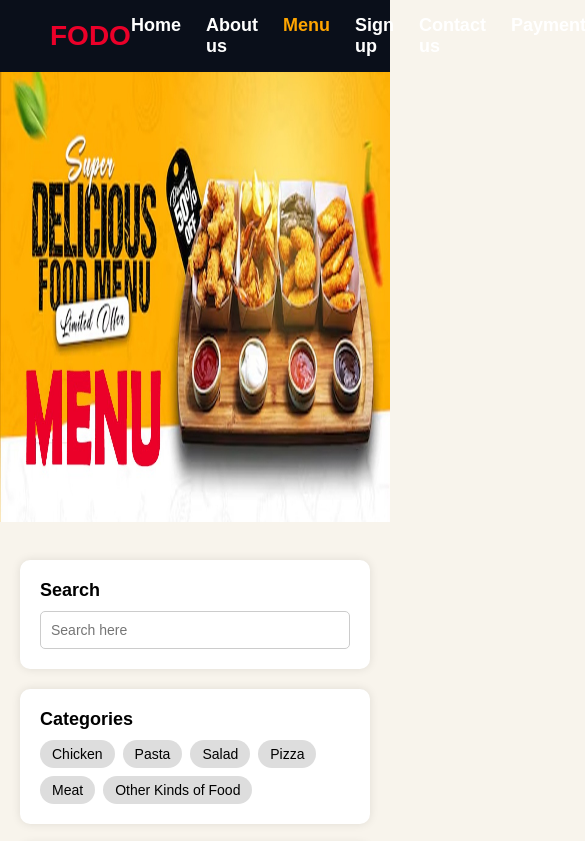
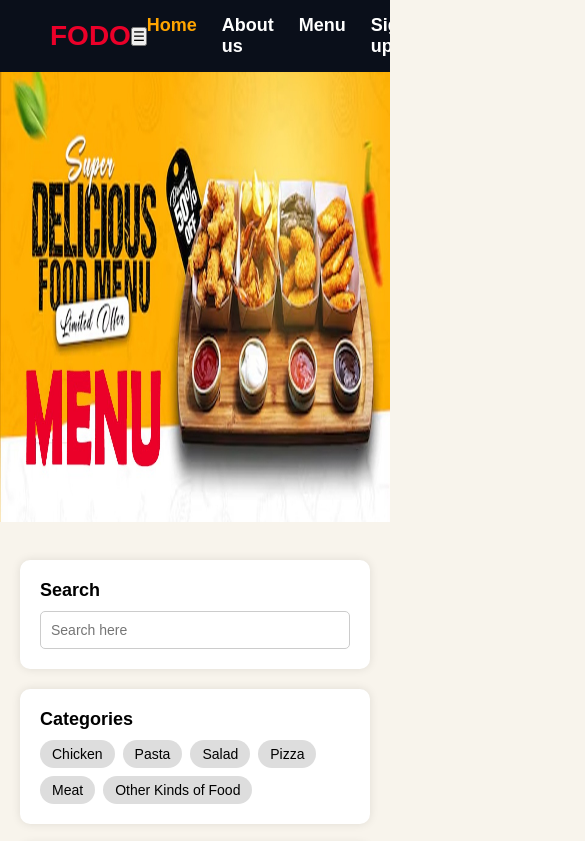
Before and after one commit to hany5400/Restaurant-web-git, a plain HTML site: page menu.html in a window 390 px wide. Shown: the top 841 px of the page, 585 px wide, since content can reach past the window. Drawn offline with Linux system fonts and the light colour scheme.

Commit message:
rest final

```diff
--- a/about.css
+++ b/about.css
@@ -7,6 +7,13 @@
 
 body {
   color: white;
+}
+
+html,
+body {
+  margin: 0;
+  padding: 0;
+  overflow-x: hidden;
 }
 
 .navbar {
@@ -407,32 +414,40 @@ h2 {
 /* للتابلت */
 @media (max-width: 1024px) {
   .footer-main {
-    flex-direction: column;   /* كل الأقسام عمودي */
+    flex-direction: column;
+    /* كل الأقسام عمودي */
     text-align: center;
     padding: 40px 20px;
-    align-items: center;      /* المركزية لكل المحتوى */
-    gap: 30px;                /* مسافة بين الأقسام */
+    align-items: center;
+    /* المركزية لكل المحتوى */
+    gap: 30px;
+    /* مسافة بين الأقسام */
   }
 
   .footer-info,
   .footer-links,
   .footer-contact {
     width: 100%;
-    margin-bottom: 0;          /* مسافة موجودة في gap */
+    margin-bottom: 0;
+    /* مسافة موجودة في gap */
   }
 
   .footer-top-info {
-    flex-direction: column;    /* أيقونات عمودية */
+    flex-direction: column;
+    /* أيقونات عمودية */
     align-items: center;
     padding: 20px 30px;
-    gap: 25px;                 /* المسافة بين كل div أيقونات */
+    gap: 25px;
+    /* المسافة بين كل div أيقونات */
   }
 
   .footer-top-info div {
     display: flex;
-    flex-direction: column;    /* أيقونات داخل كل div عمودي */
+    flex-direction: column;
+    /* أيقونات داخل كل div عمودي */
     align-items: center;
-    gap: 20px;                 /* المسافة بين الأيقونات */
+    gap: 20px;
+    /* المسافة بين الأيقونات */
   }
 }
 
@@ -469,7 +484,8 @@ h2 {
     display: flex;
     flex-direction: column;
     align-items: center;
-    gap: 20px; /* المسافة بين الأيقونات */
+    gap: 20px;
+    /* المسافة بين الأيقونات */
   }
 
   .footer-bottom {
--- a/contact us.css
+++ b/contact us.css
@@ -9,6 +9,12 @@ body {
     background-color: #f8f4ec;
 }
 
+html,
+body {
+    margin: 0;
+    padding: 0;
+    overflow-x: hidden;
+}
 
 .navbar {
     background-color: #0a0f1a;
@@ -324,9 +330,88 @@ footer {
     margin-bottom: 5px;
 }
 
+@media (max-width: 768px) {
+  #menu-toggle {
+    display: block;
+  }
+
+  #nav-menu {
+    display: none;
+    flex-direction: column;
+    background-color: #0a0f1a;
+    width: 100%;
+    text-align: center;
+  }
+
+  #nav-menu.show {
+    display: flex;
+  }
+
+  header {
+    flex-direction: column;
+    align-items: flex-start;
+  }
+}
 
 
+@media (max-width: 768px) {
+    .navbar {
+      flex-direction: column;
+      padding: 15px;
+    }
 
+    .nav {
+      display: none;
+      /* نخليها تختفي */
+      flex-direction: column;
+      background: #0a0f1a;
+      width: 100%;
+      text-align: center;
+    }
+
+    .nav.active {
+      display: flex;
+    }
+
+    .cart-icon {
+      position: absolute;
+      right: 20px;
+      top: 20px;
+    }
+}
+
+
+#menu-toggle {
+    display: none;
+    font-size: 28px;
+    background: none;
+    border: none;
+    color: white;
+    cursor: pointer;
+  }
+
+@media (max-width: 768px) {
+    #menu-toggle {
+      display: block;
+    }
+
+    #nav-menu {
+      display: none;
+      flex-direction: column;
+      background-color: #0a0f1a;
+      width: 100%;
+      text-align: center;
+    }
+
+    #nav-menu.show {
+      display: flex;
+    }
+
+    header {
+      flex-direction: column;
+      align-items: flex-start;
+    }
+  }
 
 
 /* ===== Footer Responsive Vertical ===== */
@@ -334,32 +419,40 @@ footer {
 /* للتابلت */
 @media (max-width: 1024px) {
     .footer-main {
-      flex-direction: column;   /* كل الأقسام عمودي */
+        flex-direction: column;
+        /* كل الأقسام عمودي */
         text-align: center;
         padding: 40px 20px;
-      align-items: center;      /* المركزية لكل المحتوى */
-      gap: 30px;                /* مسافة بين الأقسام */
+        align-items: center;
+        /* المركزية لكل المحتوى */
+        gap: 30px;
+        /* مسافة بين الأقسام */
     }
 
     .footer-info,
     .footer-links,
     .footer-contact {
         width: 100%;
-      margin-bottom: 0;          /* مسافة موجودة في gap */
+        margin-bottom: 0;
+        /* مسافة موجودة في gap */
     }
 
     .footer-top-info {
-      flex-direction: column;    /* أيقونات عمودية */
+        flex-direction: column;
+        /* أيقونات عمودية */
         align-items: center;
         padding: 20px 30px;
-      gap: 25px;                 /* المسافة بين كل div أيقونات */
+        gap: 25px;
+        /* المسافة بين كل div أيقونات */
     }
 
     .footer-top-info div {
         display: flex;
-      flex-direction: column;    /* أيقونات داخل كل div عمودي */
+        flex-direction: column;
+        /* أيقونات داخل كل div عمودي */
         align-items: center;
-      gap: 20px;                 /* المسافة بين الأيقونات */
+        gap: 20px;
+        /* المسافة بين الأيقونات */
     }
 }
 
@@ -396,7 +489,8 @@ footer {
         display: flex;
         flex-direction: column;
         align-items: center;
-      gap: 20px; /* المسافة بين الأيقونات */
+        gap: 20px;
+        /* المسافة بين الأيقونات */
     }
 
     .footer-bottom {
--- a/menu.css
+++ b/menu.css
@@ -9,6 +9,12 @@ body {
   background-color: #f8f4ec;
 }
 
+html,
+body {
+  margin: 0;
+  padding: 0;
+  overflow-x: hidden;
+}
 
 .navbar {
   background-color: #0a0f1a;
@@ -385,40 +391,45 @@ footer {
 }
 
 
-
-
-
 /* ===== Footer Responsive Vertical ===== */
 
 /* للتابلت */
 @media (max-width: 1024px) {
   .footer-main {
-    flex-direction: column;   /* كل الأقسام عمودي */
+    flex-direction: column;
+    /* كل الأقسام عمودي */
     text-align: center;
     padding: 40px 20px;
-    align-items: center;      /* المركزية لكل المحتوى */
-    gap: 30px;                /* مسافة بين الأقسام */
+    align-items: center;
+    /* المركزية لكل المحتوى */
+    gap: 30px;
+    /* مسافة بين الأقسام */
   }
 
   .footer-info,
   .footer-links,
   .footer-contact {
     width: 100%;
-    margin-bottom: 0;          /* مسافة موجودة في gap */
+    margin-bottom: 0;
+    /* مسافة موجودة في gap */
   }
 
   .footer-top-info {
-    flex-direction: column;    /* أيقونات عمودية */
+    flex-direction: column;
+    /* أيقونات عمودية */
     align-items: center;
     padding: 20px 30px;
-    gap: 25px;                 /* المسافة بين كل div أيقونات */
+    gap: 25px;
+    /* المسافة بين كل div أيقونات */
   }
 
   .footer-top-info div {
     display: flex;
-    flex-direction: column;    /* أيقونات داخل كل div عمودي */
+    flex-direction: column;
+    /* أيقونات داخل كل div عمودي */
     align-items: center;
-    gap: 20px;                 /* المسافة بين الأيقونات */
+    gap: 20px;
+    /* المسافة بين الأيقونات */
   }
 }
 
@@ -455,7 +466,8 @@ footer {
     display: flex;
     flex-direction: column;
     align-items: center;
-    gap: 20px; /* المسافة بين الأيقونات */
+    gap: 20px;
+    /* المسافة بين الأيقونات */
   }
 
   .footer-bottom {
--- a/menu.html
+++ b/menu.html
@@ -12,10 +12,13 @@
   <header>
     <nav class="navbar">
       <div class="logo">FODO</div>
-      <div class="nav">
-        <a href="homepage.html">Home</a>
+      <button class="menu-toggle" id="menu-toggle" aria-label="Toggle menu" aria-expanded="false">
+        ☰
+      </button>
+      <div class="nav" id="nav-menu">
+        <a href="homepage.html" class="active">Home</a>
         <a href="about.html">About us</a>
-        <a href="menu.html" class="active">Menu</a>
+        <a href="menu.html">Menu</a>
         <a href="signup.html">Sign up</a>
         <a href="contact us.html">Contact us</a>
         <a href="payment.html">Payment</a>
--- a/payment.css
+++ b/payment.css
@@ -7,6 +7,13 @@
 
 body {
   background-color: #f8f4ec;
+}
+
+html,
+body {
+  margin: 0;
+  padding: 0;
+  overflow-x: hidden;
 }
 
 .navbar {
@@ -91,7 +98,7 @@ body {
   margin-top: 10px;
 }
 
-.cost{
+.cost {
   margin-top: 10px;
 }
 
@@ -176,32 +183,40 @@ img {
 /* للتابلت */
 @media (max-width: 1024px) {
   .footer-main {
-    flex-direction: column;   /* كل الأقسام عمودي */
+    flex-direction: column;
+    /* كل الأقسام عمودي */
     text-align: center;
     padding: 40px 20px;
-    align-items: center;      /* المركزية لكل المحتوى */
-    gap: 30px;                /* مسافة بين الأقسام */
+    align-items: center;
+    /* المركزية لكل المحتوى */
+    gap: 30px;
+    /* مسافة بين الأقسام */
   }
 
   .footer-info,
   .footer-links,
   .footer-contact {
     width: 100%;
-    margin-bottom: 0;          /* مسافة موجودة في gap */
+    margin-bottom: 0;
+    /* مسافة موجودة في gap */
   }
 
   .footer-top-info {
-    flex-direction: column;    /* أيقونات عمودية */
+    flex-direction: column;
+    /* أيقونات عمودية */
     align-items: center;
     padding: 20px 30px;
-    gap: 25px;                 /* المسافة بين كل div أيقونات */
+    gap: 25px;
+    /* المسافة بين كل div أيقونات */
   }
 
   .footer-top-info div {
     display: flex;
-    flex-direction: column;    /* أيقونات داخل كل div عمودي */
+    flex-direction: column;
+    /* أيقونات داخل كل div عمودي */
     align-items: center;
-    gap: 20px;                 /* المسافة بين الأيقونات */
+    gap: 20px;
+    /* المسافة بين الأيقونات */
   }
 }
 
@@ -238,7 +253,8 @@ img {
     display: flex;
     flex-direction: column;
     align-items: center;
-    gap: 20px; /* المسافة بين الأيقونات */
+    gap: 20px;
+    /* المسافة بين الأيقونات */
   }
 
   .footer-bottom {
--- a/signin.css
+++ b/signin.css
@@ -7,6 +7,13 @@
 
 body {
     background-color: #f8f4ec;
+}
+
+html,
+body {
+    margin: 0;
+    padding: 0;
+    overflow-x: hidden;
 }
 
 
@@ -299,32 +306,40 @@ footer {
 /* للتابلت */
 @media (max-width: 1024px) {
     .footer-main {
-      flex-direction: column;   /* كل الأقسام عمودي */
+        flex-direction: column;
+        /* كل الأقسام عمودي */
         text-align: center;
         padding: 40px 20px;
-      align-items: center;      /* المركزية لكل المحتوى */
-      gap: 30px;                /* مسافة بين الأقسام */
+        align-items: center;
+        /* المركزية لكل المحتوى */
+        gap: 30px;
+        /* مسافة بين الأقسام */
     }
 
     .footer-info,
     .footer-links,
     .footer-contact {
         width: 100%;
-      margin-bottom: 0;          /* مسافة موجودة في gap */
+        margin-bottom: 0;
+        /* مسافة موجودة في gap */
     }
 
     .footer-top-info {
-      flex-direction: column;    /* أيقونات عمودية */
+        flex-direction: column;
+        /* أيقونات عمودية */
         align-items: center;
         padding: 20px 30px;
-      gap: 25px;                 /* المسافة بين كل div أيقونات */
+        gap: 25px;
+        /* المسافة بين كل div أيقونات */
     }
 
     .footer-top-info div {
         display: flex;
-      flex-direction: column;    /* أيقونات داخل كل div عمودي */
+        flex-direction: column;
+        /* أيقونات داخل كل div عمودي */
         align-items: center;
-      gap: 20px;                 /* المسافة بين الأيقونات */
+        gap: 20px;
+        /* المسافة بين الأيقونات */
     }
 }
 
@@ -361,7 +376,8 @@ footer {
         display: flex;
         flex-direction: column;
         align-items: center;
-      gap: 20px; /* المسافة بين الأيقونات */
+        gap: 20px;
+        /* المسافة بين الأيقونات */
     }
 
     .footer-bottom {
--- a/signup.css
+++ b/signup.css
@@ -9,6 +9,12 @@ body {
     background-color: #f8f4ec;
 }
 
+html,
+body {
+    margin: 0;
+    padding: 0;
+    overflow-x: hidden;
+}
 
 .navbar {
     background-color: #0a0f1a;
@@ -88,7 +94,7 @@ body {
     left: -130px;
 }
 
-.loading{
+.loading {
     width: 100%;
     position: absolute;
     top: 0;
@@ -100,7 +106,7 @@ body {
     margin: 1px 0px;
 }
 
-.loadPart{
+.loadPart {
     width: 10%;
     height: 8px;
     margin-top: 20px;
@@ -109,7 +115,7 @@ body {
     border-radius: 6px;
 }
 
-.loaded{
+.loaded {
     background-color: red;
 }
 
@@ -132,12 +138,12 @@ h2 {
     margin-bottom: 40px;
 }
 
-.pass{
+.pass {
     flex-direction: column;
     display: flex;
 }
 
-#strength{
+#strength {
     text-align: left;
     margin-top: 0px;
     font-size: 12px;
@@ -317,32 +323,40 @@ footer {
 /* للتابلت */
 @media (max-width: 1024px) {
     .footer-main {
-      flex-direction: column;   /* كل الأقسام عمودي */
+        flex-direction: column;
+        /* كل الأقسام عمودي */
         text-align: center;
         padding: 40px 20px;
-      align-items: center;      /* المركزية لكل المحتوى */
-      gap: 30px;                /* مسافة بين الأقسام */
+        align-items: center;
+        /* المركزية لكل المحتوى */
+        gap: 30px;
+        /* مسافة بين الأقسام */
     }
 
     .footer-info,
     .footer-links,
     .footer-contact {
         width: 100%;
-      margin-bottom: 0;          /* مسافة موجودة في gap */
+        margin-bottom: 0;
+        /* مسافة موجودة في gap */
     }
 
     .footer-top-info {
-      flex-direction: column;    /* أيقونات عمودية */
+        flex-direction: column;
+        /* أيقونات عمودية */
         align-items: center;
         padding: 20px 30px;
-      gap: 25px;                 /* المسافة بين كل div أيقونات */
+        gap: 25px;
+        /* المسافة بين كل div أيقونات */
     }
 
     .footer-top-info div {
         display: flex;
-      flex-direction: column;    /* أيقونات داخل كل div عمودي */
+        flex-direction: column;
+        /* أيقونات داخل كل div عمودي */
         align-items: center;
-      gap: 20px;                 /* المسافة بين الأيقونات */
+        gap: 20px;
+        /* المسافة بين الأيقونات */
     }
 }
 
@@ -379,7 +393,8 @@ footer {
         display: flex;
         flex-direction: column;
         align-items: center;
-      gap: 20px; /* المسافة بين الأيقونات */
+        gap: 20px;
+        /* المسافة بين الأيقونات */
     }
 
     .footer-bottom {
--- a/welcome.css
+++ b/welcome.css
@@ -7,6 +7,13 @@
 
 body {
     background-color: rgba(61, 56, 56, 0.396);
+}
+
+html,
+body {
+  margin: 0;
+  padding: 0;
+  overflow-x: hidden;
 }
 
 .welcome {
```
Also changed, not shown: about.html (+6 -3 lines), contact us.html (+7 -4 lines), payment.html (+6 -3 lines), signin.html (+7 -4 lines), signup.html (+6 -3 lines). Lines whose indentation alone changed are shown as unchanged.
